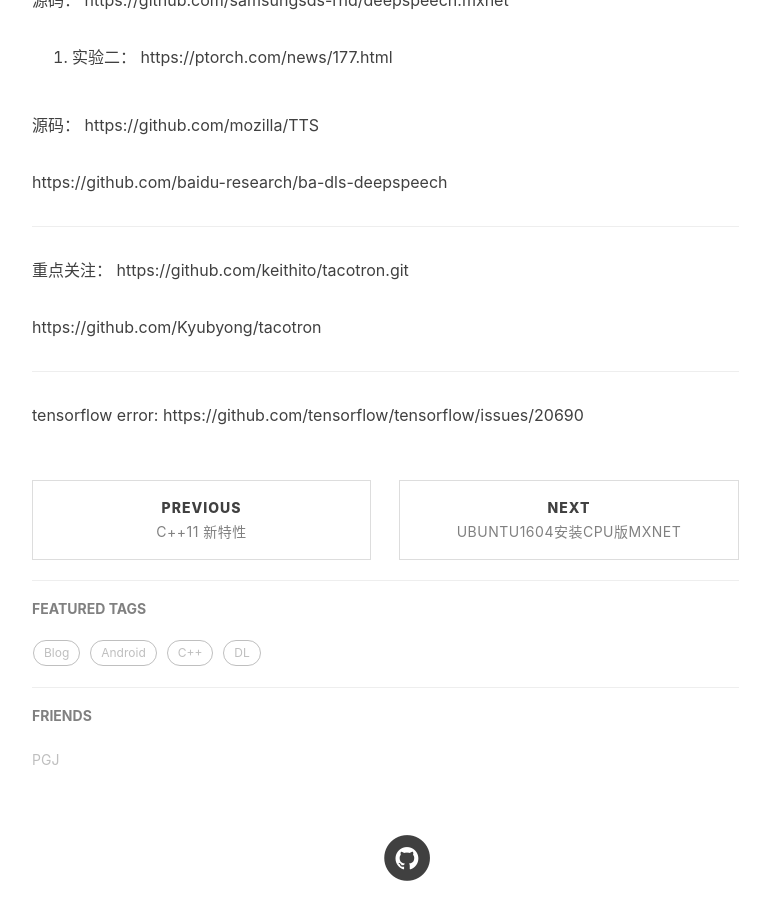
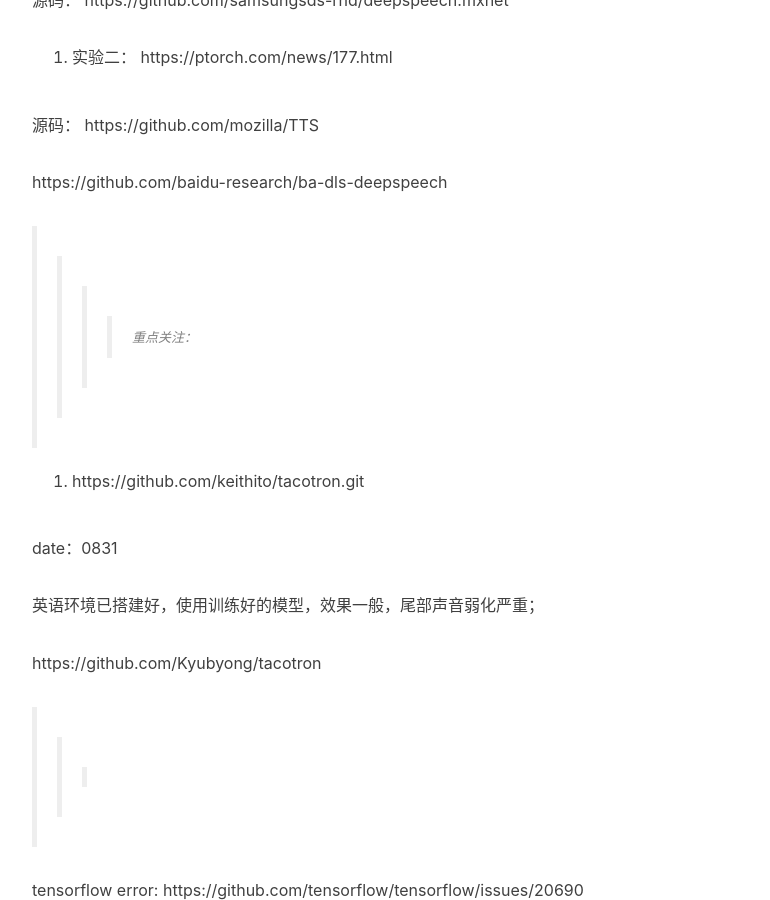
Before and after one commit to cddypang/cddypang.github.io, a Jekyll site: the page built from _posts/2018-08-28-端到端语音合成.md, in a window 1280 px wide and 900 px high, scrolled down 2165 px. Shown: the whole window, without its empty margins (233-1003 px from the left). Built offline with Jekyll 4.4.1, drawn with Linux system fonts in a browser that asks for light colours; nearby versions of some CDN libraries; comment, search, counter and statistics services are not loaded.

Commit message:
Update 2018-08-28-端到端语音合成.md

```diff
--- a/_posts/2018-08-28-端到端语音合成.md
+++ b/_posts/2018-08-28-端到端语音合成.md
@@ -81,12 +81,20 @@ http://www.erogol.com/text-speech-deep-learning-architectures/
 
 https://github.com/baidu-research/ba-dls-deepspeech
 
-***
-重点关注： https://github.com/keithito/tacotron.git
+>>>>
+重点关注：
+
+1. https://github.com/keithito/tacotron.git
+
+date：0831
+
+英语环境已搭建好，使用训练好的模型，效果一般，尾部声音弱化严重；
+
+
 
 https://github.com/Kyubyong/tacotron
 
-***
+>>>
 
 tensorflow error:
 https://github.com/tensorflow/tensorflow/issues/20690
```
